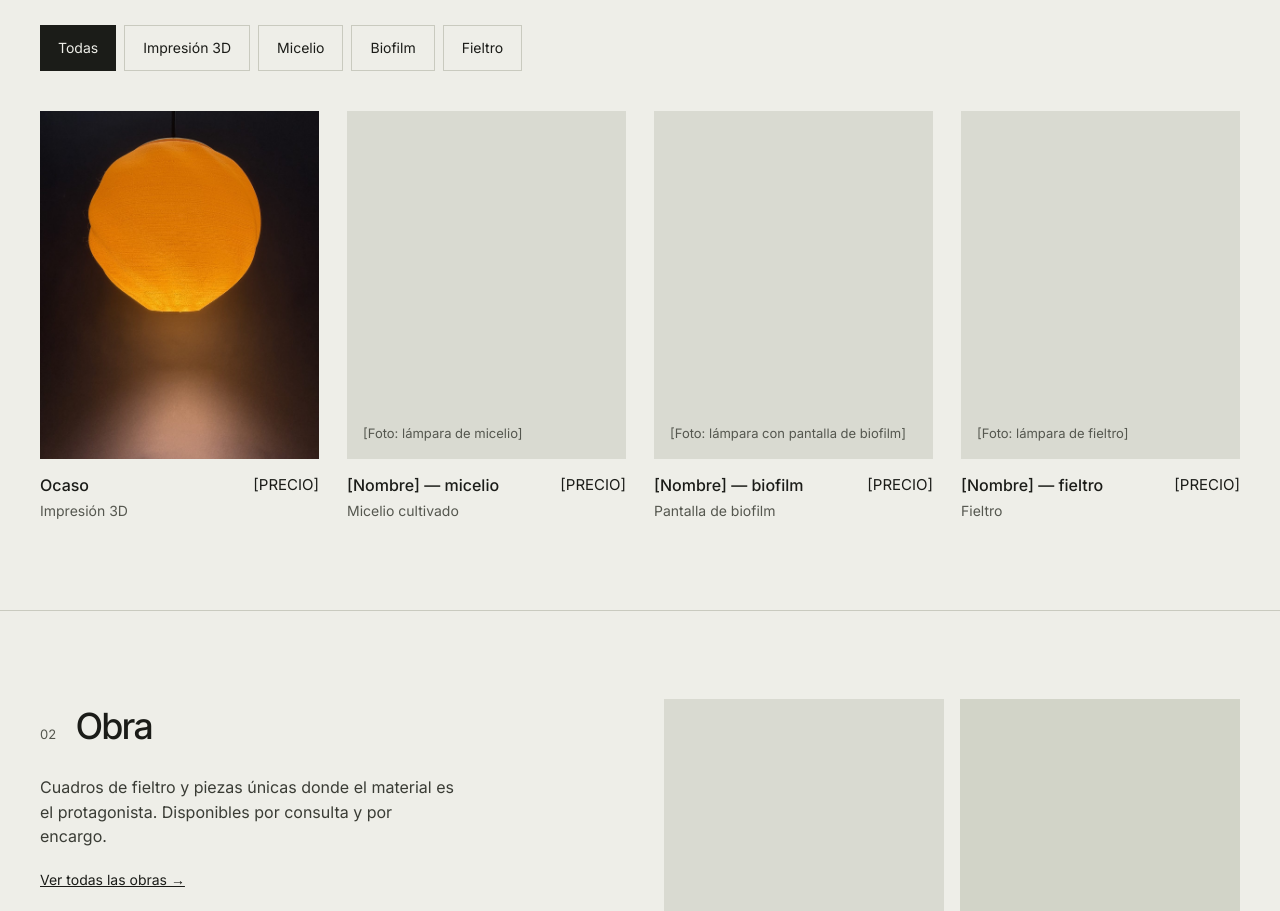
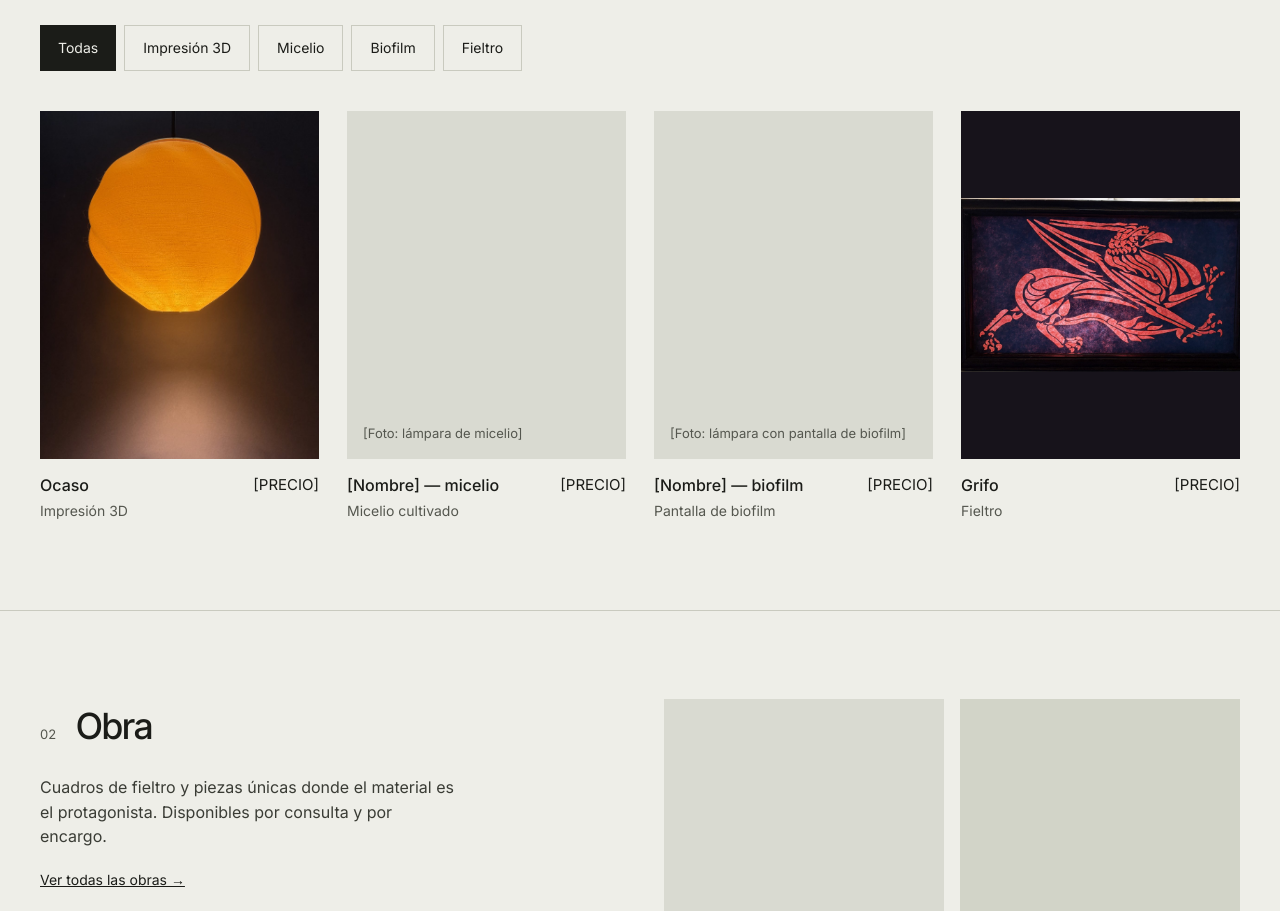
Before and after one commit to pedrogilarboli-cpu/Pedro-gil-web, a plain HTML site: page index.html in a window 1280 px wide. Shown: the part 1060-1971 px from the top of the page. Drawn offline with Linux system fonts and the light colour scheme.

Commit message:
Añadir lámpara Grifo (fieltro) con foto
Co-Authored-By: Claude Opus 5.5 <noreply@anthropic.com>
Claude-Session: https://claude.ai/code/session_016XYyJ7ePzQNi81CDaGbVc6

```diff
--- a/index.html
+++ b/index.html
@@ -99,10 +99,10 @@ a{color:#1B1C18}a:hover{color:#4F5D3A}
 </a>
 
 <a href="producto.html" style="display: flex; flex-direction: column; gap: 14px; text-decoration: none">
-<div style="aspect-ratio: 4 / 5; background: #D9DAD1; display: flex; align-items: flex-end; padding: 16px; box-sizing: border-box; font-size: 13px; color: #55574F">[Foto: lámpara de fieltro]</div>
+<img src="fotos/grifo.jpg" alt="Lámpara Grifo de fieltro encendida: un grifo rojo recortado sobre fondo azul oscuro" loading="lazy" style="width: 100%; aspect-ratio: 4 / 5; object-fit: contain; display: block; background: #17131B">
 <div style="display: flex; justify-content: space-between; gap: 12px">
 <div style="display: flex; flex-direction: column; gap: 2px">
-<span style="font-weight: 500">[Nombre] — fieltro</span>
+<span style="font-weight: 500">Grifo</span>
 <span style="font-size: 14px; color: #55574F">Fieltro</span>
 </div>
 <span style="font-size: 15px">[PRECIO]</span>
```
Also changed, not shown: fotos/grifo.jpg (added).
